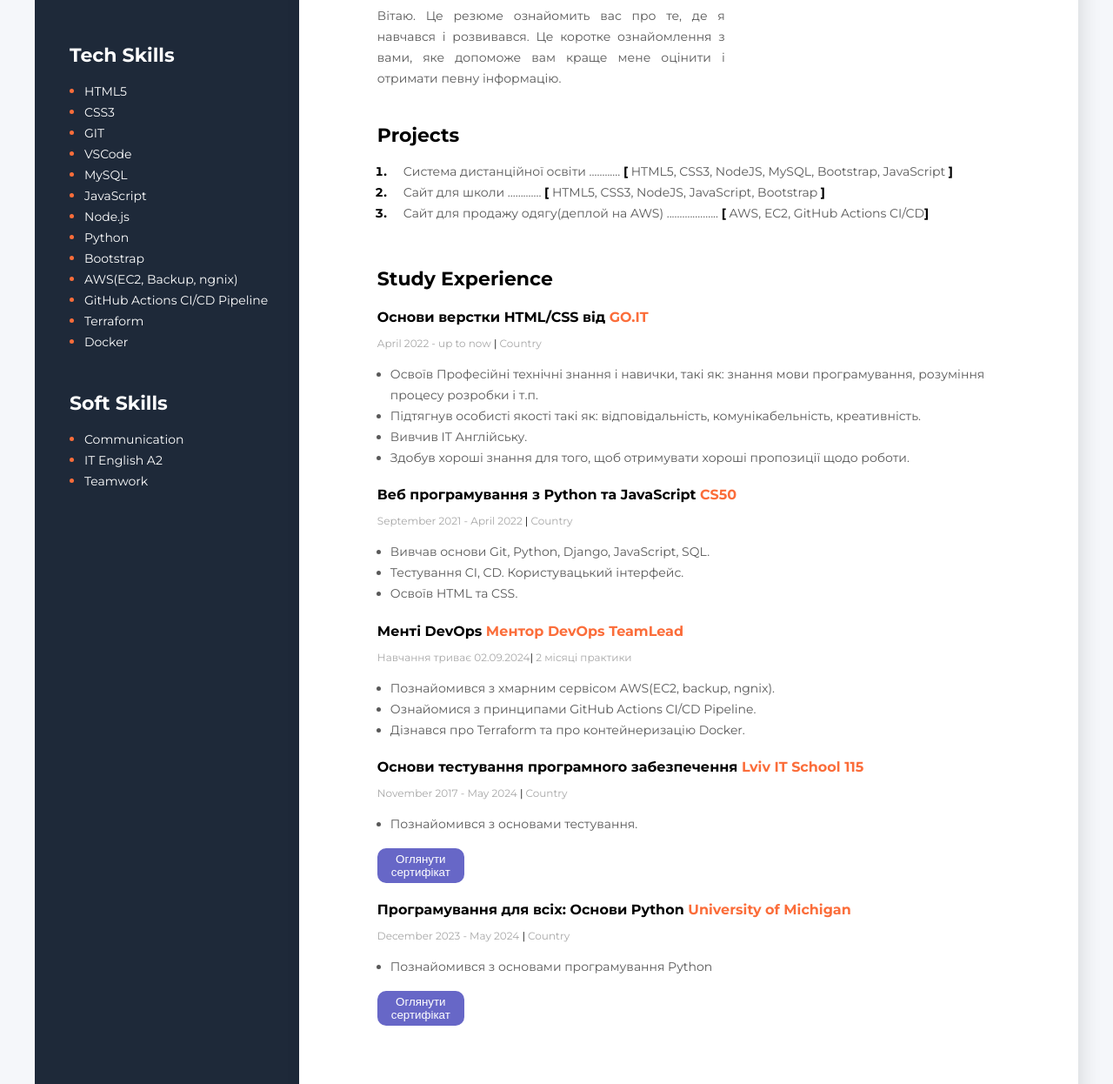
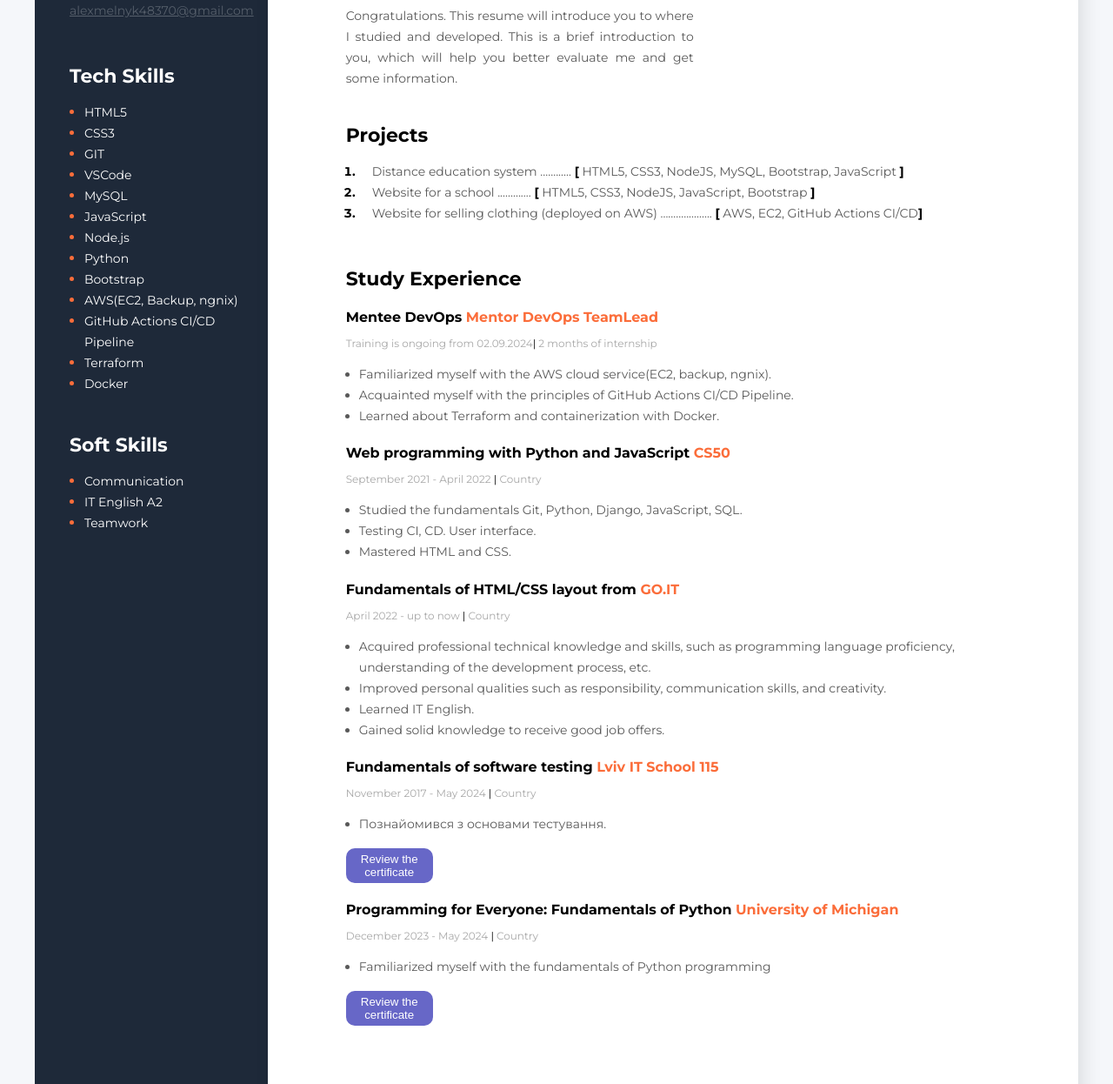
Before and after one commit to Alexionx/Resume, a plain HTML site: page index.html in a window 1280 px wide. Shown: the part 246-1492 px from the top of the page at 87% size. Drawn offline with Linux system fonts and the light colour scheme.

Commit message:
Change language

```diff
--- a/index.html
+++ b/index.html
@@ -20,11 +20,11 @@
            <div class="about">
 
             <h2 class="about-position">DevOps</h2>
-            <h1 class="about-name">Мельник Олександр</h1>
+            <h1 class="about-name">Melnyk Oleksandr</h1>
 
             <p class="about-description">
-                Вітаю. Це резюме ознайомить вас про те, де я навчався і розвивався. Це коротке ознайомлення з вами,
-                яке допоможе вам краще мене оцінити і отримати певну інформацію.
+                Congratulations. This resume will introduce you to where I studied and developed. This is a brief introduction to you,
+                which will help you better evaluate me and get some information.
             </p>
            </div>
            <!-- Projects -->
@@ -37,7 +37,7 @@
             <ol class="projects-list">
                 <li class="projects-item">
                     <span class="project">
-                        <a class="project-link">Система дистанційної освіти</a>
+                        <a class="project-link">Distance education system</a>
                     ............
                     <span class="project-bracket">[</span> HTML5, CSS3, NodeJS, MySQL, Bootstrap, JavaScript <span class="project-bracket">]</span>
                    </span>
@@ -45,7 +45,7 @@
                 </li>
                 <li class="projects-item">
                     <span class="project">
-                        <a class="project-link">Сайт для школи</a>
+                        <a class="project-link">Website for a school</a>
                         .............
                         <span class="project-bracket">[</span> HTML5, CSS3, NodeJS, JavaScript, Bootstrap <span class="project-bracket">]</span>
                     </span>
@@ -53,7 +53,7 @@
                 </li>
                 <li class="projects-item">
                     <span class="project">
-                        <a class="project-link">Сайт для продажу одягу(деплой на AWS)</a>
+                        <a class="project-link">Website for selling clothing (deployed on AWS)</a>
                         ....................
                         <span class="project-bracket">[</span> AWS, EC2, GitHub Actions CI/CD<span class="project-bracket">]</span>
                     </span>
@@ -67,61 +67,61 @@
             <h3 class="title">Study Experience</h3>
             <!-- Company 1 -->
             <div>
-                <h4 class="study-position">Основи верстки HTML/CSS від <span class="organization">GO.IT</span> </h4>
-                <p class="period">April 2022 - up to now <span class="line">|</span>  Country</p>
+                <h4 class="study-position">Mentee DevOps <span class="organization">Mentor DevOps TeamLead</span> </h4>
+                <p class="period">Training is ongoing from 02.09.2024<span class="line">|</span> 2 months of internship</p>
                 <ul class="study-list">
                     <li class="study-list-item">
-                        Освоїв Професійні технічні знання і навички, такі як: знання мови програмування, розуміння процесу розробки і т.п.
+                        Familiarized myself with the AWS cloud service(EC2, backup, ngnix).
                     </li>
                     <li class="study-list-item">
-                        Підтягнув особисті якості такі як: відповідальність, комунікабельність, креативність.
+                        Acquainted myself with the principles of GitHub Actions CI/CD Pipeline.
                     </li>
                     <li class="study-list-item">
-                        Вивчив IT Англійську.
+                        Learned about Terraform and containerization with Docker.
+                    </li>
 
-                    </li>
-                    <li class="study-list-item">
-                        Здобув хороші знання для того, щоб отримувати хороші пропозиції щодо роботи.
-                    </li>
                 </ul>
             </div>
             <!-- Company 2 -->
             <div>
-                <h4 class="study-position">Веб програмування з Python та JavaScript <span class="organization">CS50</span> </h4>
+                <h4 class="study-position">Web programming with Python and JavaScript <span class="organization">CS50</span> </h4>
                 <p class="period">September 2021 - April 2022 <span class="line">|</span>  Country</p>
                 <ul class="study-list">
                     <li class="study-list-item">
-                        Вивчав основи Git, Python, Django, JavaScript, SQL.
+                        Studied the fundamentals Git, Python, Django, JavaScript, SQL.
                     </li>
                     <li class="study-list-item">
-                        Тестування CI, CD. Користувацький інтерфейс.
+                        Testing CI, CD. User interface.
                     </li>
                     <li class="study-list-item">
-                        Освоїв HTML та CSS.
+                        Mastered HTML and CSS.
                     </li>
 
                 </ul>
             </div>
             <!-- Company 3 -->
             <div>
-                <h4 class="study-position">Менті DevOps <span class="organization">Ментор DevOps TeamLead</span> </h4>
-                <p class="period">Навчання триває 02.09.2024<span class="line">|</span> 2 місяці практики</p>
+                <h4 class="study-position">Fundamentals of HTML/CSS layout from <span class="organization">GO.IT</span> </h4>
+                <p class="period">April 2022 - up to now <span class="line">|</span>  Country</p>
                 <ul class="study-list">
                     <li class="study-list-item">
-                        Познайомився з хмарним сервісом AWS(EC2, backup, ngnix).
+                        Acquired professional technical knowledge and skills, such as programming language proficiency, understanding of the development process, etc.
                     </li>
                     <li class="study-list-item">
-                        Ознайомися з принципами GitHub Actions CI/CD Pipeline.
+                        Improved personal qualities such as responsibility, communication skills, and creativity.
                     </li>
                     <li class="study-list-item">
-                        Дізнався про Terraform та про контейнеризацію Docker.
+                        Learned IT English.
+
                     </li>
-
+                    <li class="study-list-item">
+                        Gained solid knowledge to receive good job offers.
+                    </li>
                 </ul>
             </div>
             <!-- Company 4 -->
             <div>
-                <h4 class="study-position">Основи тестування програмного забезпечення <span class="organization">Lviv IT School 115</span> </h4>
+                <h4 class="study-position">Fundamentals of software testing <span class="organization">Lviv IT School 115</span> </h4>
                 <p class="period">November 2017 - May 2024 <span class="line">|</span> Country</p>
                 <ul class="study-list">
                     <li class="study-list-item">
@@ -129,28 +129,28 @@
                     </li>
                 </ul>
                 <div>
-                    <button><a href="certificate-1.html" class="text-button">Оглянути сертифікат</a></button>
+                    <button><a href="certificate-1.html" class="text-button">Review the certificate</a></button>
                 </div>
             </div>
             <!-- Company 5 -->
             <div class="company3">
-                <h4 class="study-position">Програмування для всіх: Основи Python <span class="organization">University of Michigan</span> </h4>
+                <h4 class="study-position">Programming for Everyone: Fundamentals of Python <span class="organization">University of Michigan</span> </h4>
                 <p class="period">December 2023 - May 2024 <span class="line">|</span> Country</p>
                 <ul class="study-list">
                     <li class="study-list-item">
-                        Познайомився з основами програмування Python
+                        Familiarized myself with the fundamentals of Python programming
                     </li>
                 </ul>
                 <div>
-                    <button><a href="certificate-2.html" class="text-button">Оглянути сертифікат</a></button>
+                    <button><a href="certificate-2.html" class="text-button">Review the certificate</a></button>
                 </div>
             </div>
         </div>
         <!-- Education -->
         <div class="education">
             <h3 class="title">Education</h3>
-            <h4> <span class="colege">Фаховий коледж імені Короля Данила</span></h4>
-            <h5>Інженерія програмного забезпечення</h5>
+            <h4> <span class="colege">King Danylo Vacational College</span></h4>
+            <h5>Software Engineering</h5>
             <p class="time">September 2021 - June 2024 <span class="line">|</span> Country</p>
         </div>
        </div>
```
